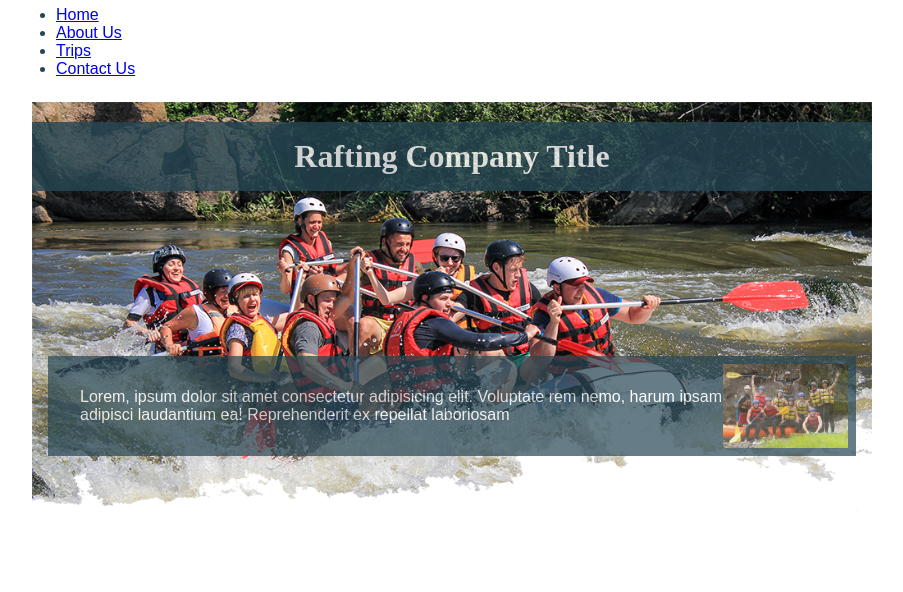
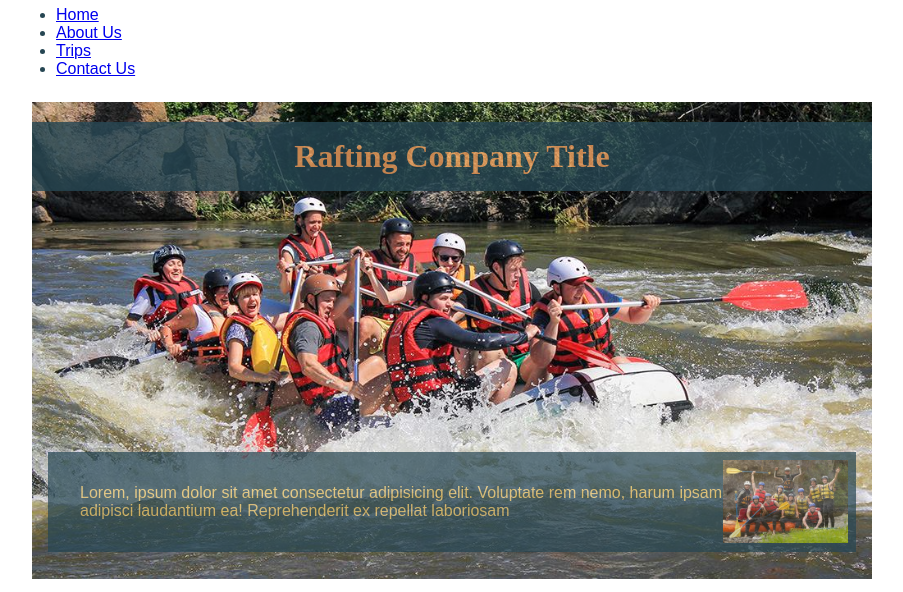
Before and after one commit to chrisglw/wdd130, a plain HTML site: page wwr/about.html in a window 1280 px wide. Shown: the part 187-779 px from the top of the page, without its empty margins (188-1091 px from the left). Drawn offline with Linux system fonts and the light colour scheme.

Commit message:
More updates to pass hero size and unused varaibles

```diff
--- a/wwr/about.html
+++ b/wwr/about.html
@@ -26,7 +26,7 @@
 
     <main>
         <div class="hero">
-            <img src="images/hero-transparency.png" alt="Hero image">
+            <img src="images/hero-image.jpg" alt="White water rafting adventure on a river">
             <h1>Rafting Company Title</h1>
             <article>
                 <img src="images/happy-customers.jpg" alt="">
--- a/wwr/styles/rafting.css
+++ b/wwr/styles/rafting.css
@@ -1,11 +1,11 @@
 :root {
     --primary-color: #055a05;
     /* forest green */
-    /* --secondary-color: #f4a261; */
+    --secondary-color: #f4a261;
     /* warm sand */
     --accent1-color: #264653;
     /* dark slate blue */
-    /* --accent2-color: #e9c46a; */
+    --accent2-color: #e9c46a;
     /* light golden yellow */
     --heading-font: "Times New Roman", "Georgia", serif;
     --body-font: Arial, Helvetica, sans-serif;
@@ -69,15 +69,15 @@ article {
     text-align: center;
     opacity: 0.8;
     background-color: var(--accent1-color);
-    color: #fff;
+    color: var(--secondary-color);
 }
 
 .hero article {
     position: absolute;
-    top: 50%;
+    top: 70%;
     background-color: var(--accent1-color);
     opacity: 0.7;
-    color: #fff;
+    color: var(--accent2-color);
 }
 
 .hero article img {
```
Also changed, not shown: wwr/images/hero-image.jpg (added), wwr/images/hero-transparency.jpg (deleted), wwr/images/hero-transparency.png (deleted).
